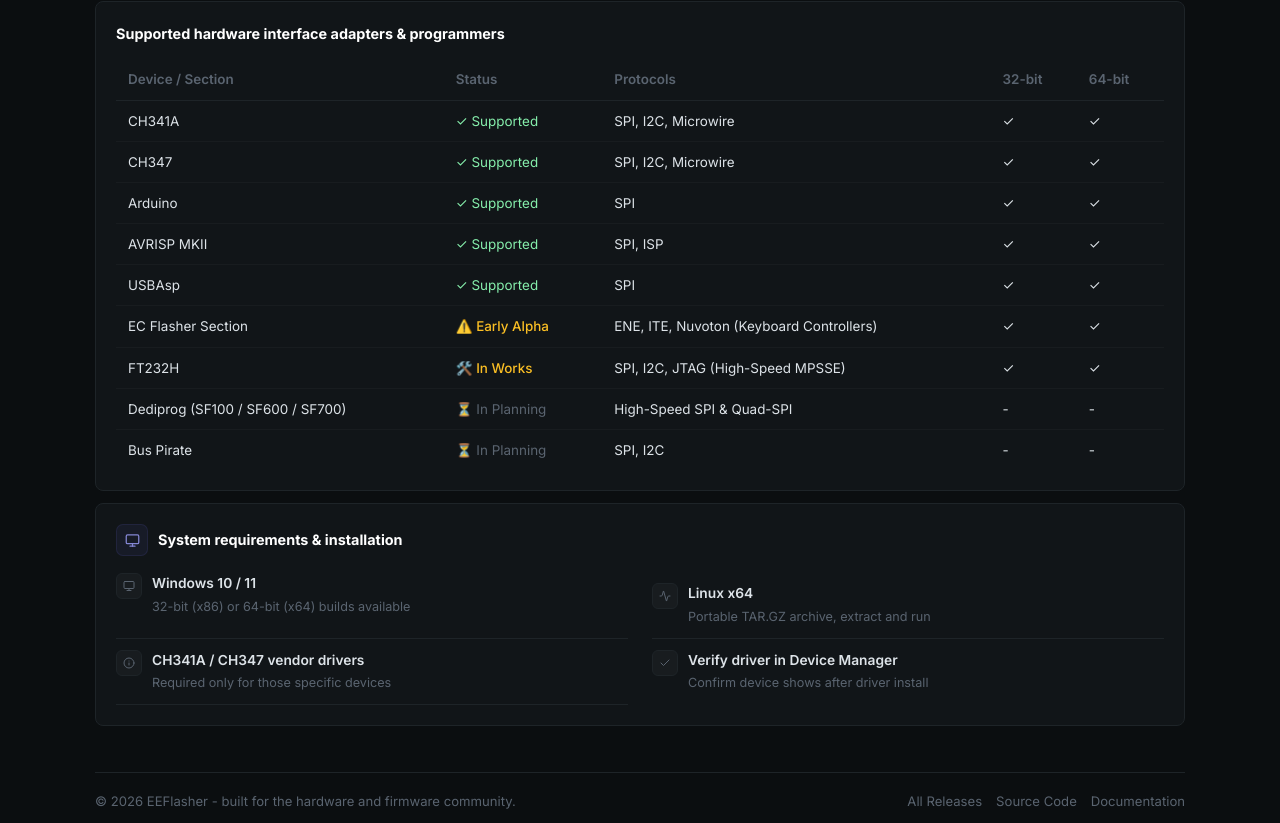
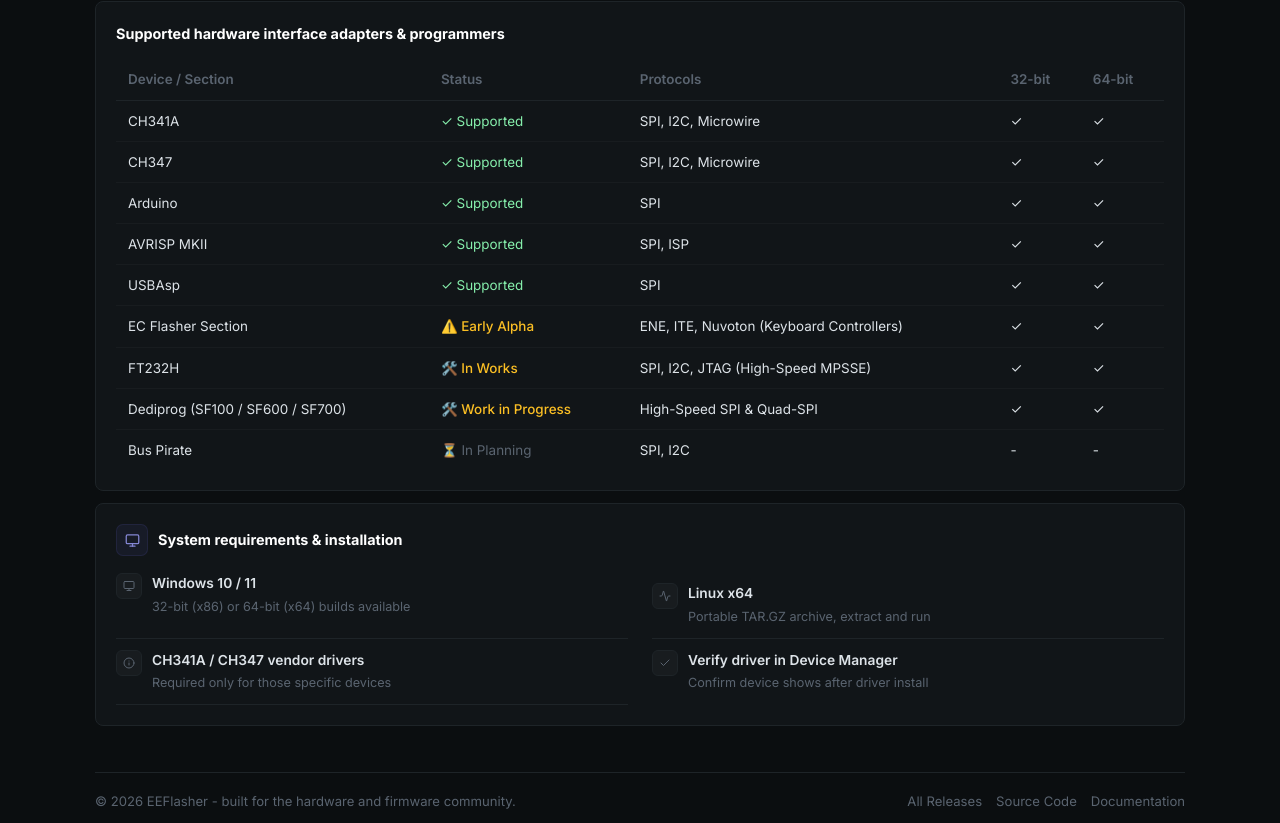
Before and after one commit to Raoufbaa/EEflasher-Release, a Next.js app: page / in a window 1280 px wide. Shown: the part 1801-2624 px from the top of the page. Built offline with nearby package versions, Linux system fonts and the light colour scheme; no server answers.

Commit message:
updated the state of dediprogrammer to work in progress

```diff
--- a/src/app/page.jsx
+++ b/src/app/page.jsx
@@ -268,7 +268,7 @@
             <tr><td>USBAsp</td><td><span className={styles.check}>✓ Supported</span></td><td>SPI</td><td className={styles.check}>✓</td><td className={styles.check}>✓</td></tr>
             <tr><td>EC Flasher Section</td><td><span className={styles.inProgress}>⚠️ Early Alpha</span></td><td>ENE, ITE, Nuvoton (Keyboard Controllers)</td><td className={styles.check}>✓</td><td className={styles.check}>✓</td></tr>
             <tr><td>FT232H</td><td><span className={styles.inProgress}>🛠️ In Works</span></td><td>SPI, I2C, JTAG (High-Speed MPSSE)</td><td className={styles.check}>✓</td><td className={styles.check}>✓</td></tr>
-            <tr><td>Dediprog (SF100 / SF600 / SF700)</td><td><span className={styles.plan}>⏳ In Planning</span></td><td>High-Speed SPI &amp; Quad-SPI</td><td>-</td><td>-</td></tr>
+            <tr><td>Dediprog (SF100 / SF600 / SF700)</td><td><span className={styles.inProgress}>🛠️ Work in Progress</span></td><td>High-Speed SPI &amp; Quad-SPI</td><td className={styles.check}>✓</td><td className={styles.check}>✓</td></tr>
             <tr><td>Bus Pirate</td><td><span className={styles.plan}>⏳ In Planning</span></td><td>SPI, I2C</td><td>-</td><td>-</td></tr>
           </tbody>
         </table>
--- a/version.json
+++ b/version.json
@@ -2,6 +2,7 @@
   "DownloadUrl": "https://github.com/Raoufbaa/EEflasher-Release/releases/latest",
   "ReleaseNotes": "feat(firmware): add universal DMI, Serial & Windows Key Transfer engine\n- Implement DmiExtractionService supporting ACPI MSDM, SMBIOS 2.x/3.x, NVRAM stores, and OEM signatures (Lenovo, HP, Dell, Apple, ASUS, Acer)\n- Implement DmiInjectorService for non-destructive in-place injection with automatic ACPI checksum recalculation\n- Add dual-chip Intel Flash Descriptor detection with guidance for ME-only dumps\n- Integrate DMI file pickers, status bar, and actions into unified top container\n- Add two-pane comparative table with icon-only clipboard copy and per-field injection",
   "SupportedVersions": [
+    "1.0.64",
     "1.0.63",
     "1.0.62",
     "1.0.61"
```
Also changed, not shown: 1 other file (tests, documents, lock files or other folders).
